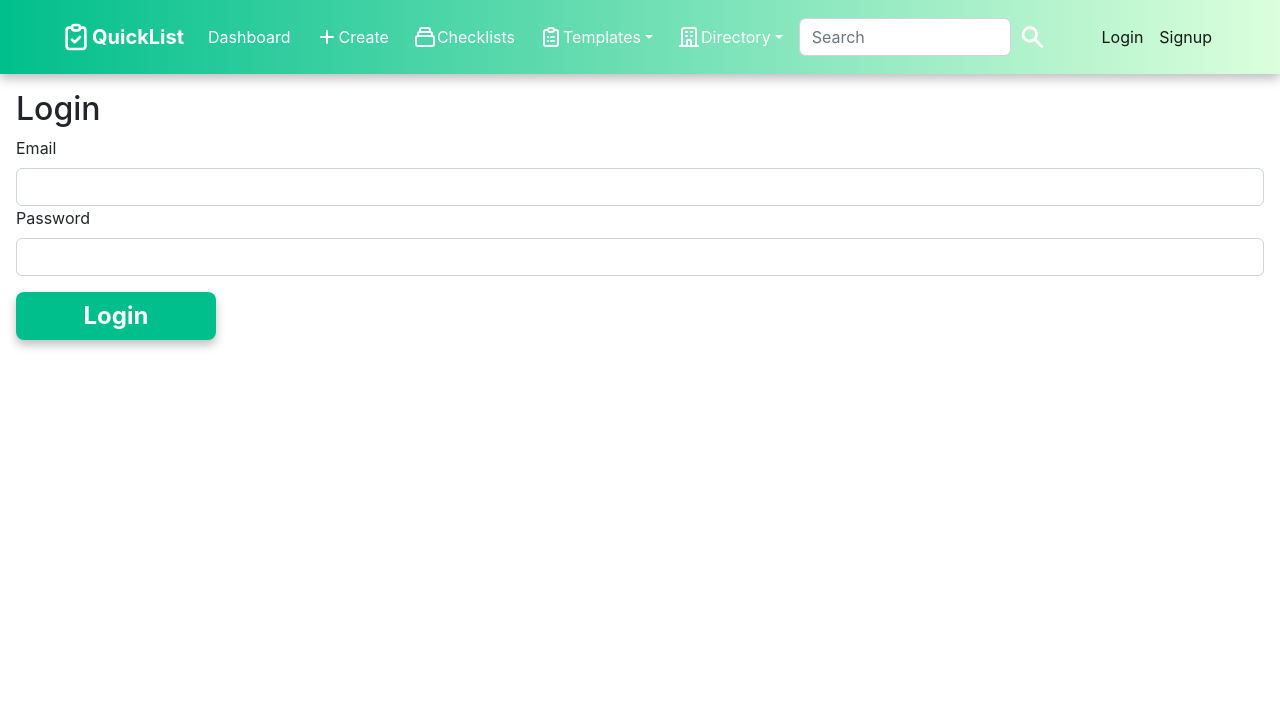
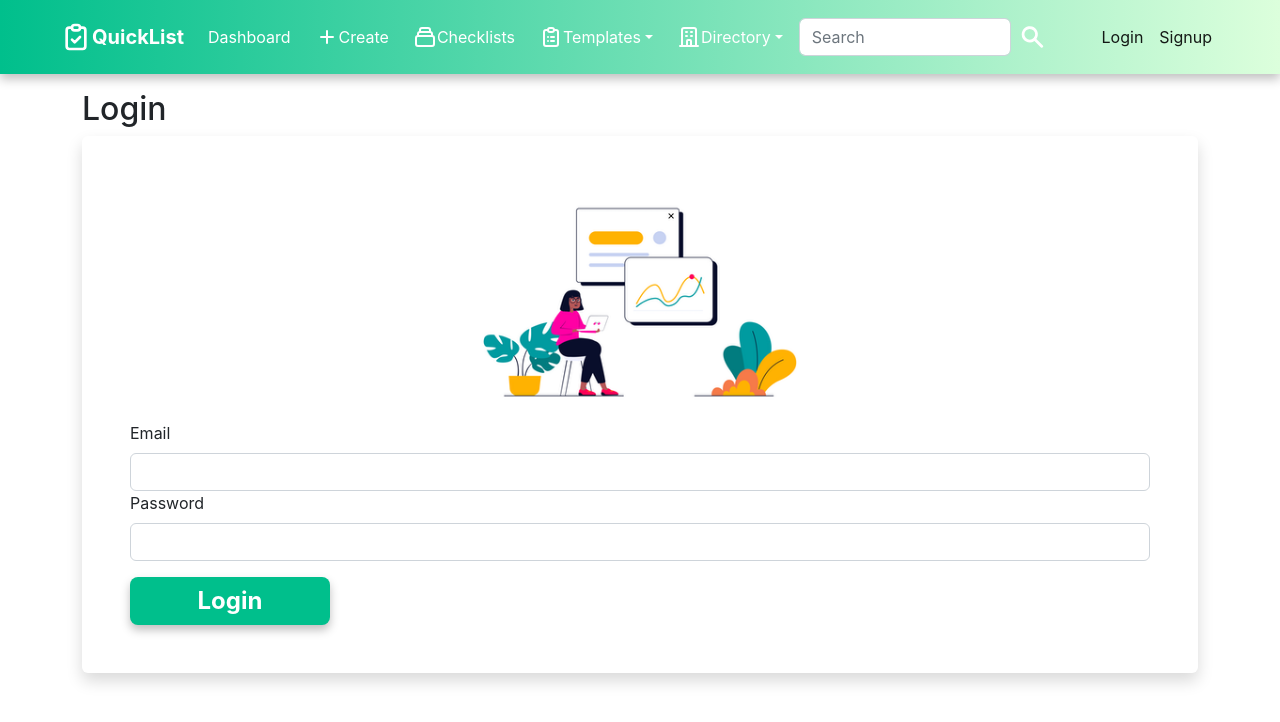
Before and after one commit to JosephThomasVasquez/rooms-frontend, a React (Create React App) app: page /user/login in a window 1280 px wide. Shown: the top 722 px of the page. Built offline with nearby package versions, Linux system fonts and the light colour scheme.

Commit message:
Added images to login and signup pages and added some styling

```diff
--- a/src/login/Login.jsx
+++ b/src/login/Login.jsx
@@ -3,6 +3,8 @@ import { useNavigate, useLocation } from "react-router-dom";
 import { useAuth } from "../auth/useAuth";
 import { loginUser } from "../utils/apiRequests";
 import { authenticateUser } from "../utils/cookieHandler";
+import loginImage from "./login_character.png";
+import "./login.styles.css";
 
 const Login = ({ errorHandler }) => {
   const [user, setUser] = useState("");
@@ -41,9 +43,17 @@ const Login = ({ errorHandler }) => {
   };
 
   return (
-    <div className="mb-3">
+    <div className="container mb-3">
       <h2 className="text-4xl">Login</h2>
-      <form onSubmit={handleLogin}>
+      <form onSubmit={handleLogin} className="p-5 shadow rounded">
+        <div className="row">
+          <img
+            src={loginImage}
+            alt="login image of a person"
+            className="login-img mx-auto"
+          />
+        </div>
+
         <div>
           <label htmlFor="email" className="form-label">
             Email
@@ -56,7 +66,6 @@ const Login = ({ errorHandler }) => {
             onChange={handleChange}
           />
         </div>
-
         <div className="mb-3">
           <label htmlFor="password" className="form-label">
             Password
--- /dev/null
+++ b/src/login/login.styles.css
@@ -0,0 +1,4 @@
+.login-img {
+  width: 400px;
+  object-fit: cover;
+}
--- a/src/signup/Signup.jsx
+++ b/src/signup/Signup.jsx
@@ -3,6 +3,8 @@ import { useNavigate, useLocation } from "react-router-dom";
 import { useAuth } from "../auth/useAuth";
 import { signupUser } from "../utils/apiRequests";
 import { authenticateUser } from "../utils/cookieHandler";
+import signupImage from "./signup_character.png";
+import "./signup.styles.css";
 
 const Signup = ({ errorHandler }) => {
   const [user, setUser] = useState("");
@@ -43,7 +45,15 @@ const Signup = ({ errorHandler }) => {
   return (
     <div className="container">
       <h2 className="text-4xl">Create Account</h2>
-      <form onSubmit={handleSignup} className="p-5 shadow">
+
+      <form onSubmit={handleSignup} className="p-5 shadow rounded">
+        <div className="row">
+          <img
+            src={signupImage}
+            alt="signup image of a person"
+            className="signup-img mx-auto"
+          />
+        </div>
         <div className="row">
           <div className="col-6">
             <label htmlFor="firstname" className="form-label">
--- /dev/null
+++ b/src/signup/signup.styles.css
@@ -0,0 +1,4 @@
+.signup-img {
+  width: 400px;
+  object-fit: cover;
+}
```
Also changed, not shown: src/login/login_character.png (added), src/signup/signup_character.png (added).
